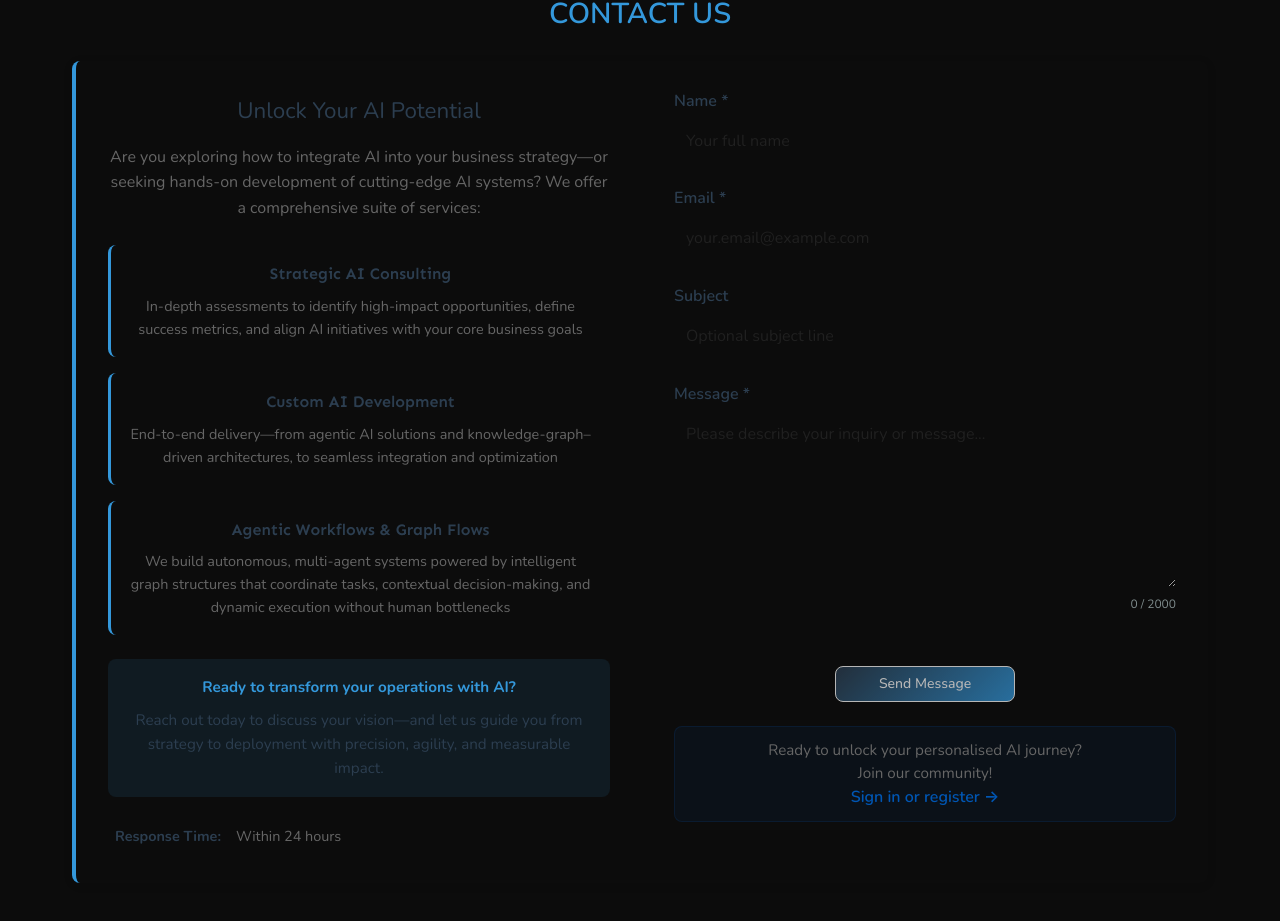
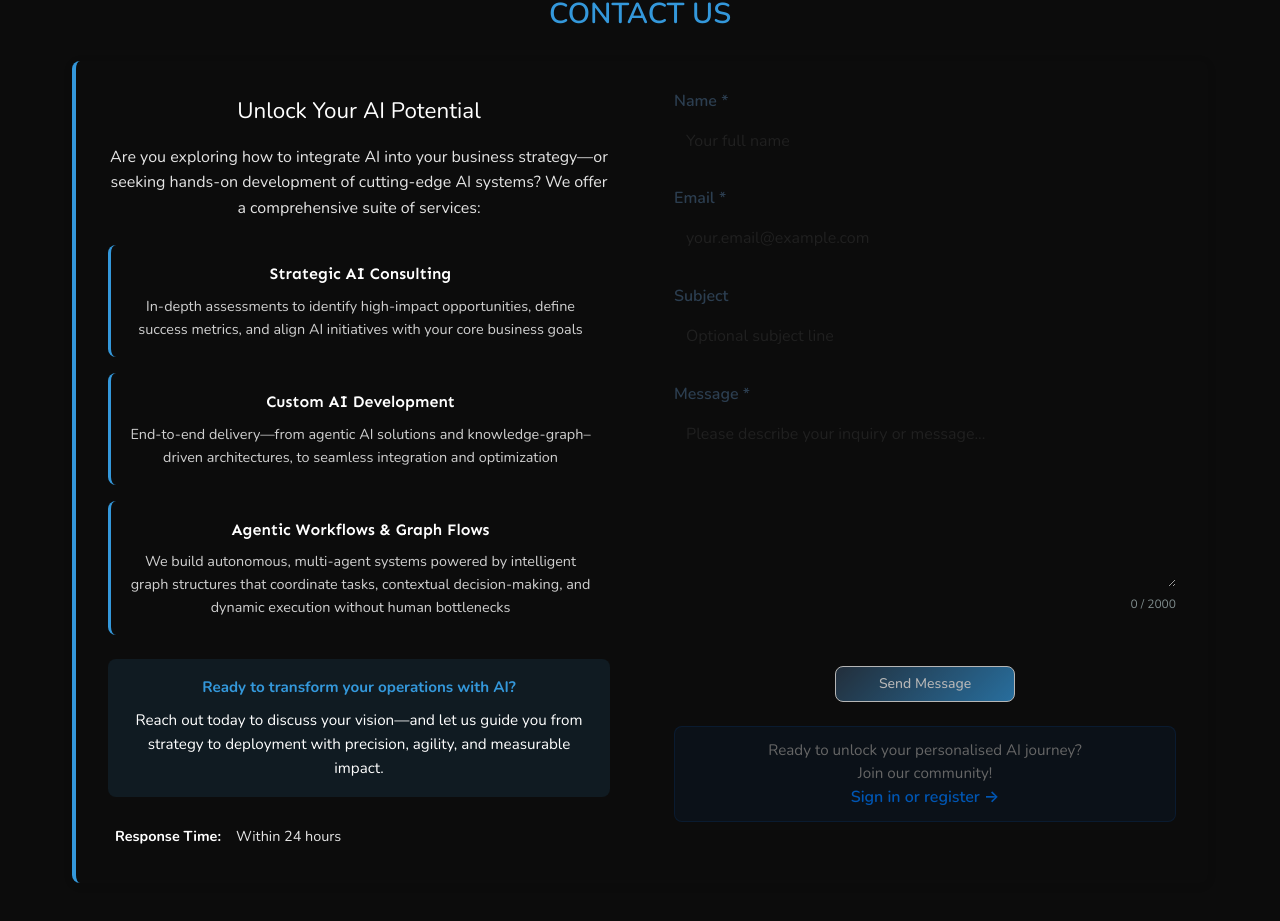
Before and after one commit to GADev-equus/equus-website-client, a React (Vite) app: page / in a window 1280 px wide. Shown: the part 994-1915 px from the top of the page. Built offline with nearby package versions, Linux system fonts and the light colour scheme.

Commit message:
UI improvements

```diff
--- a/src/components/ContactForm.css
+++ b/src/components/ContactForm.css
@@ -20,11 +20,7 @@
 
 /* Contact Info Section */
 .contact-info {
-  background: linear-gradient(
-    135deg,
-    var(--color-muted) 0%,
-    var(--color-muted-foreground) 10%
-  );
+  background: var(--color-card);
   padding: var(--equus-spacing-lg);
   display: flex;
   flex-direction: column;
@@ -34,14 +30,14 @@
 .contact-info h4 {
   font-family: var(--equus-font-display);
   font-size: 1.4rem;
-  color: var(--equus-secondary);
+  color: white;
   margin-bottom: var(--equus-spacing-sm);
   line-height: var(--equus-line-height-base);
 }
 
 .contact-intro {
   font-size: 1rem;
-  color: var(--equus-text-secondary);
+  color: #e5e5e5;
   line-height: var(--equus-line-height-base);
   margin-bottom: var(--equus-spacing-md);
 }
@@ -67,14 +63,14 @@
   font-family: var(--equus-font-alt);
   font-size: 1rem;
   font-weight: 600;
-  color: var(--equus-secondary);
+  color: white;
   margin-bottom: var(--equus-spacing-xs);
   line-height: var(--equus-line-height-base);
 }
 
 .service-preview-item p {
   font-size: 0.9rem;
-  color: var(--equus-text-secondary);
+  color: #d0d0d0;
   line-height: var(--equus-line-height-base);
   margin: 0;
 }
@@ -91,7 +87,7 @@
   margin: 0 0 var(--equus-spacing-xs) 0;
   font-size: 0.95rem;
   line-height: var(--equus-line-height-base);
-  color: var(--equus-secondary);
+  color: white;
 }
 
 .contact-cta p:last-child {
@@ -112,12 +108,12 @@
   align-items: center;
   gap: var(--equus-spacing-xs);
   font-size: 0.9rem;
-  color: var(--equus-text-secondary);
+  color: #e5e5e5;
   padding: var(--equus-spacing-xs) 0;
 }
 
 .contact-item strong {
-  color: var(--equus-secondary);
+  color: white;
   min-width: 120px;
 }
 
--- a/src/index.css
+++ b/src/index.css
@@ -126,6 +126,7 @@ button[data-slot='button'],
 .btn-accent {
   background: revert !important;
   border: revert !important;
+  color: revert !important;
 }
 
 table {
```
Also changed, not shown: 1 other file (tests, documents, lock files or other folders).
